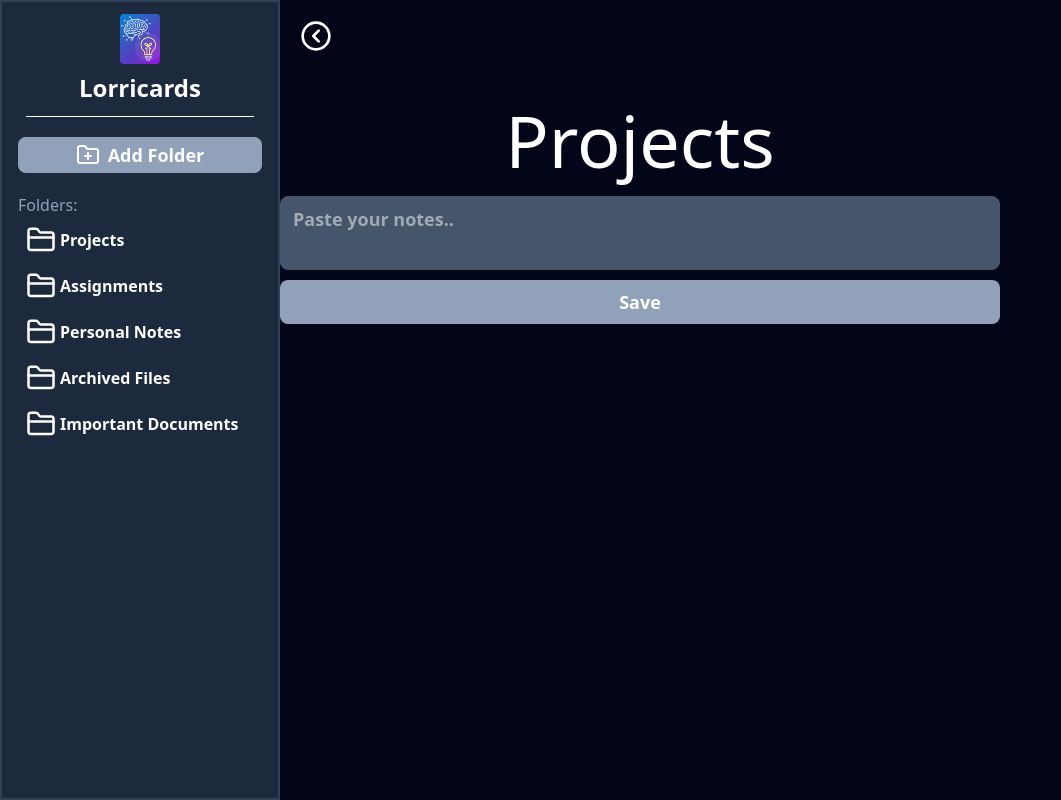
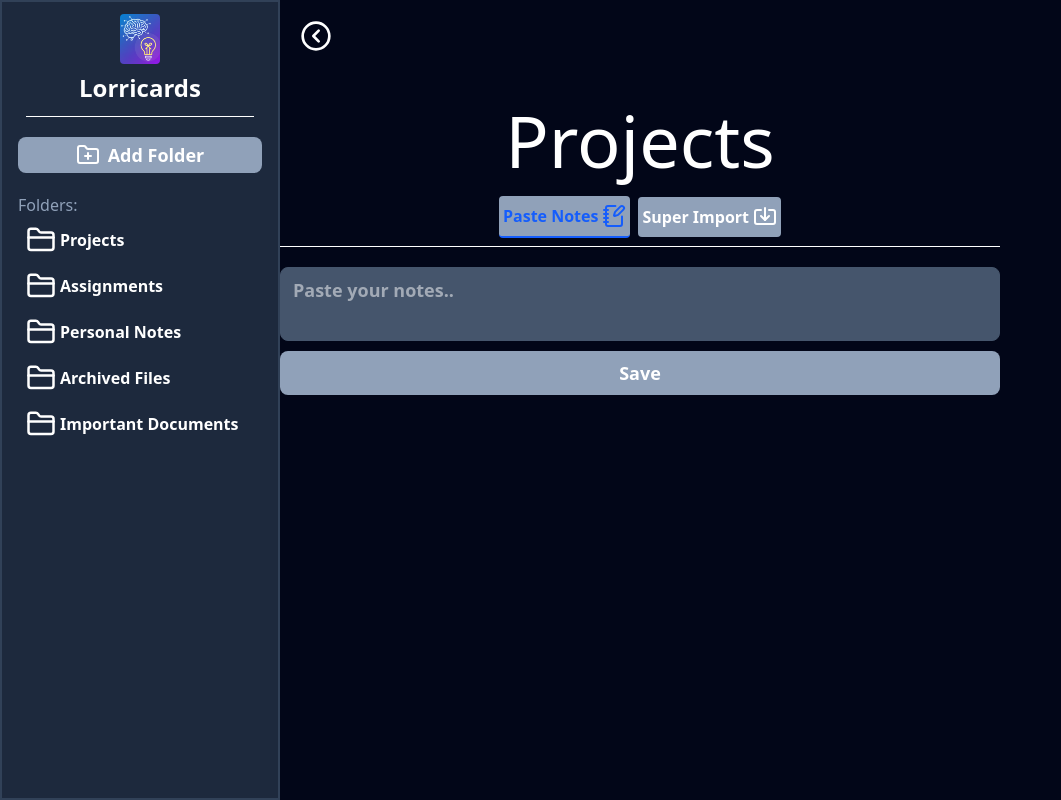
Before and after one commit to jeremydanielestrada/Lorricards, a React (Vite) app: page /folder/Projects in a window 1280 px wide. Shown: the whole page, without its empty margins (0-1061 px from the left). Built offline with nearby package versions, Linux system fonts and the light colour scheme.

Commit message:
feat: add tab for paste and import notes

```diff
--- a/src/components/pages/ViewFolder.tsx
+++ b/src/components/pages/ViewFolder.tsx
@@ -1,9 +1,44 @@
+import { useState, type JSX } from "react";
 import { useParams, useLocation } from "react-router";
+import { NotebookPen, Import, type LucideIcon } from "lucide-react";
+
+//Types
+type TabId = "tab1" | "tab2";
+interface Tabs {
+  id: TabId;
+  label: string;
+  icon: LucideIcon;
+}
 
 function ViewFolder() {
   const location = useLocation();
   const { title } = useParams();
   const folderData = location.state?.folderData;
+  const [activeTab, setActiveTab] = useState<TabId>("tab1");
+
+  const tabs: Tabs[] = [
+    { id: "tab1", label: "Paste Notes", icon: NotebookPen },
+    { id: "tab2", label: "Super Import", icon: Import },
+  ];
+
+  const tabContent: Record<TabId, JSX.Element> = {
+    tab1: (
+      <form>
+        <textarea
+          className="input-base m-0 resize-none "
+          placeholder="Paste your notes.."
+        ></textarea>
+        <button className="base-btn mt-1">Save</button>
+      </form>
+    ),
+
+    tab2: (
+      <div className="mt-2">
+        <h2 className="text-xl font-bold mb-2">Import File</h2>
+        <input type="file" className="input-base" />
+      </div>
+    ),
+  };
 
   return (
     <div className="mx-auto w-80 sm:w-100  md:w-180">
@@ -11,15 +46,26 @@ function ViewFolder() {
         {folderData?.title || title}
       </h1>
 
-      <div className="mt-5">
-        <form>
-          <textarea
-            className="input-base m-0 resize-none "
-            placeholder="Paste your notes.."
-          ></textarea>
-          <button className="base-btn mt-1">Save</button>
-        </form>
+      <div className="mt-5 flex flex-wrap space-x-2 justify-center items-center border-b  font-semibold">
+        {tabs.map((tab) => {
+          const Icon = tab.icon;
+          return (
+            <button
+              className={`py-2 px-1 bg-slate-400 mb-2 rounded cursor-pointer font-semibold flex items-center space-x-1 ${
+                activeTab === tab.id
+                  ? " border-b-2 border-b-blue-600 text-blue-600"
+                  : `text-white`
+              }`}
+              key={tab.id}
+              onClick={() => setActiveTab(tab.id)}
+            >
+              <span>{tab.label}</span>
+              <Icon />
+            </button>
+          );
+        })}
       </div>
+      <div className="mt-5">{tabContent[activeTab]}</div>
     </div>
   );
 }
```
